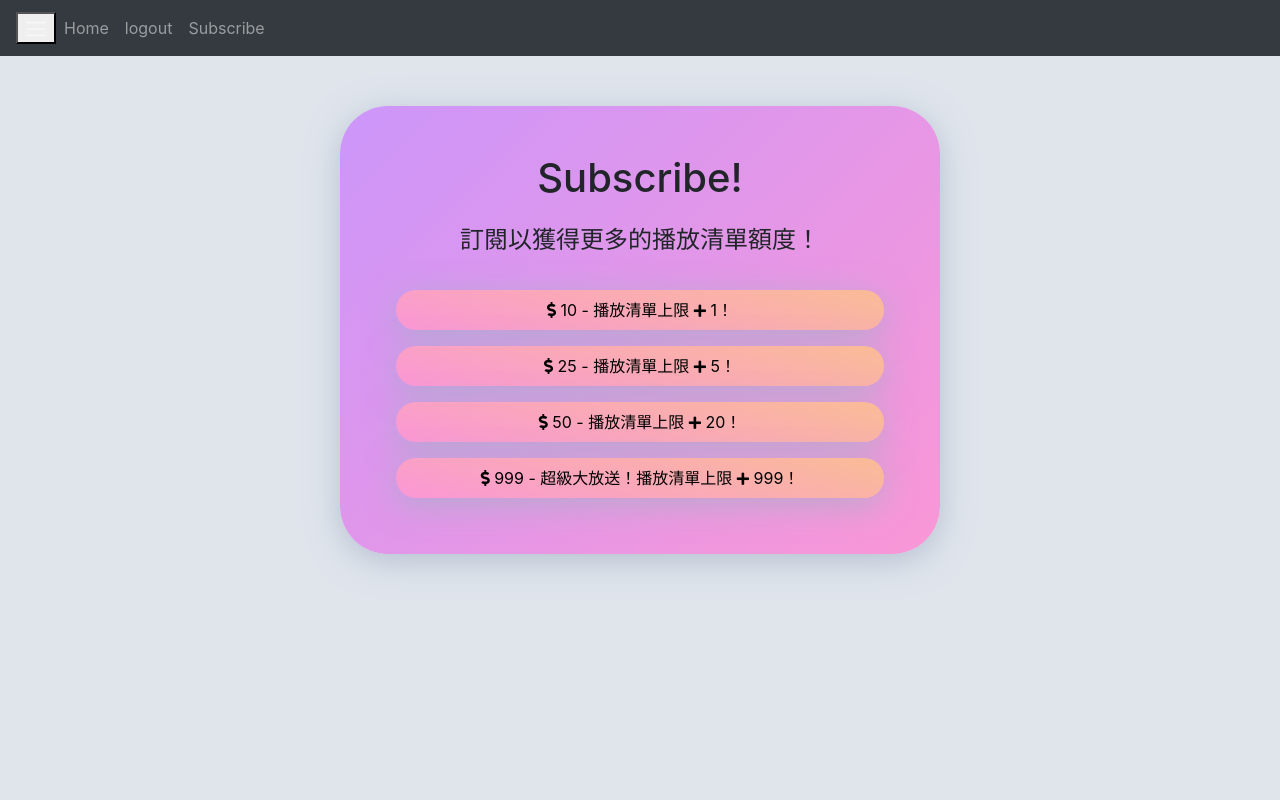
After one commit to Thirvin/DBMS_FINAL, a Flask app: page /subscribe in a window 1280 px wide. The commit adds this page. Run offline with Flask 3, Linux system fonts and the light colour scheme; a user stored in the database is signed in; some libraries are stand-ins or nearby versions.

Commit message:
add: subscribe ui

```diff
--- a/website/auth.py
+++ b/website/auth.py
@@ -169,6 +169,12 @@ def search_id():
     ret['title'] = music.M_title
     return ret
 
+@auth.route('/subscribe', methods=['GET'])
+def subscribe():
+    if current_user.is_anonymous:
+        return redirect(url_for('auth.login'))
+    return render_template('subscribe.html', user = current_user)
+
 
 @auth.route('/play/<path:index>',methods=['GET'])
 def play(index):
--- /dev/null
+++ b/website/static/css/subscribe.css
@@ -0,0 +1,165 @@
+//@import url("https://fonts.googleapis.com/css2?family=Roboto:wght@400;700&display=swap");
+
+body {
+    margin: 0;
+    height: 100vh;
+    font-family: Roboto, "Courier New", Courier, Georgia, Times, "Times New Roman", serif;
+}
+
+.container {
+    width: 80vw;
+    max-width: 600px;
+    margin: 50px auto;
+    padding: 3rem;
+    overflow-y: hidden;
+    overflow-x: hidden;
+    position: relative;
+    border-radius: 3rem;
+    box-shadow: 0 7px 2rem rgba(163, 177, 198, 0.7);
+    background: linear-gradient(135deg, #CC96FA, #FA97D6);
+}
+
+#playlistContainer {
+    z-index: 1;
+}
+h1 {
+    margin: 0;
+    padding: 0;
+    text-align: center;
+    font-size: 2.5rem;
+    margin-bottom: 0.5em;
+}
+
+.describe {
+    margin: 0;
+    padding: 0;
+    text-align: center;
+    font-size: 1.5rem;
+    margin-bottom: 1em;
+}
+
+.sub-button {
+    display: block;
+    margin: 0.5em;
+    padding: 0.5em 1em;
+    font-size: 16px;
+    color: #000000;
+    background: linear-gradient(15deg, #FA97D6, #FABC96);
+    border: none;
+    border-radius: 3rem;
+    cursor: pointer;
+    box-shadow: 0 7px 2rem rgba(163, 177, 198, 0.7);
+}
+
+.sub-button:hover {
+    background: linear-gradient(15deg, #C879AB, #BB8D70);
+}
+
+.btn-set {
+    display: flex;
+    flex-direction: column;
+    justify-content: center;
+    grid-column: 3;
+}
+
+.btn-delete {
+    margin-right: 1em;
+    justify-self: end;
+    display: none;
+  }
+
+
+
+
+
+/* Modal Header */
+.modal-header {
+    padding: 8px 16px;
+    align-items: center;
+}
+
+.modal-header .modal-title {
+    align-items: center;
+    font-size: 20px;
+}
+
+.modal-header .close {
+    color: #65717e;
+    weight: 20px;
+}
+
+  /* Modal Body */
+.modal-body {
+    padding: 8px 16px;
+}
+
+  .modal-body .form-control {
+    border: 1px solid #BBBFC4;
+    border-radius: 0.5em;
+    padding: 0.5em 1em;
+    margin: 0.5em 0;
+    width: 100%;
+    font-size: 1.6rem;
+}
+
+.modal-body .col-form-label {
+    font-size: 18px;
+    color: #65717e;
+}
+
+.modal-body .form-control::placeholder {
+    color: #BBBFC4;
+}
+
+/* Modal Content */
+.modal-content {
+    position: relative;
+    margin: auto;
+    padding: 0;
+    border: 1px solid #888;
+    width: 90%;
+    border-radius: 0.75em;
+    box-shadow: 0 4px 8px 0 rgba(0,0,0,0.2),0 6px 20px 0 rgba(0,0,0,0.19);
+    animation-name: animatetop;
+    animation-duration: 0.4s
+}
+
+/* Modal Footer */
+.modal-footer {
+    padding: 8px 16px;
+}
+
+.modal-footer .btn {
+    padding: 10px 20px;
+    color: #FFFFFF;
+    border: none;
+    border-radius: 0.5em;
+    cursor: pointer;
+    font-size: 16px;
+}
+
+/* Add Animation */
+@keyframes animatetop {
+    from {top: -300px; opacity: 0}
+    to {top: 0; opacity: 1}
+}
+
+
+
+.btn {
+    padding: 15px;
+    border-radius: 30px;
+    color: #7e8a98;
+    outline: none;
+    cursor: pointer;
+}
+.btn.lg {
+    font-size: 1em;
+}
+.btn:active {
+    cursor: pointer;
+    box-shadow: inset -5px -5px 15px 0px #ffffff9e, inset 5px 5px 15px 0px #a3b1c6a8;
+}
+.red {
+    color: #e22d49;
+}
--- a/website/templates/base.html
+++ b/website/templates/base.html
@@ -26,6 +26,7 @@
                         {% if user.is_authenticated  %}
                             <a class="nav-item nav-link" id="home" href="/">Home</a>
                             <a class="nav-item nav-link" id="logout" href="/logout">logout</a>
+                            <a class="nav-item nav-link" id="subscribe" href="/subscribe">Subscribe</a>
                         {% else %}
                             <a class="nav-item nav-link" id="login" href="/login">Login</a>
                             <a class="nav-item nav-link" id="sigh-up" href="/sigh-up">sigh-up</a>
--- /dev/null
+++ b/website/templates/subscribe.html
@@ -0,0 +1,68 @@
+{% extends "base.html" %}
+
+{% block title %}Subscribe{% endblock %}
+
+{% block content %}
+
+<link rel="stylesheet" type="text/css" href="/static/css/subscribe.css">
+
+<!-- The Modal -->
+<div id="input-modal" class="modal fade" tabindex="-1">
+  <div class="modal-dialog modal-dialog-centered">
+    <div class="modal-content">
+      <div class="modal-header">
+        <h5 class="modal-title">新增音樂：請輸入連結</h5>
+        <div class="btn-close" data-bs-dismiss="modal"><i class="fas fa-times"></i></div>
+      </div>
+      <div class="modal-body">
+        <form>
+          <div class="mb-3">
+            <label for="recipient-name" class="col-form-label">URL:</label>
+            <input type="text" class="form-control" id="recipient-name"
+              placeholder="https://www.youtube.com/watch?v=dQw4w9WgXcQ">
+          </div>
+        </form>
+      </div>
+      <div class="modal-footer">
+        <button type="button" class="btn btn-secondary" data-bs-dismiss="modal">取消</button>
+        <button type="button" class="btn btn-primary" id="add-music" data-bs-dismiss="modal">加入音樂</button>
+      </div>
+    </div>
+  </div>
+</div>
+
+<!-- Player container -->
+<div class="container">
+  <h1>Subscribe!</h1>
+  <div class="describe">
+    訂閱以獲得更多的播放清單額度！
+  </div>
+  <div id="playlistContainer">
+
+    <!-- Playlists will be loaded here -->
+
+  </div>
+
+  <div class="btn-set">
+    <button data-daller="10" class="sub-button">
+      <i class="fa fa-dollar"></i> 10 - 播放清單上限 <i class="fas fa-plus fa-sm"></i> 1！
+    </button>
+    <button data-daller="25" class="sub-button">
+      <i class="fa fa-dollar"></i> 25 - 播放清單上限 <i class="fas fa-plus fa-sm"></i> 5！
+    </button>
+    <button data-daller="50" class="sub-button">
+      <i class="fa fa-dollar"></i> 50 - 播放清單上限 <i class="fas fa-plus fa-sm"></i> 20！
+    </button>
+    <button data-daller="999" class="sub-button">
+      <i class="fa fa-dollar"></i> 999 - 超級大放送！播放清單上限 <i class="fas fa-plus fa-sm"></i> 999！
+    </button>
+  </div>
+</div>
+
+<script>
+  $(document).ready(function () {
+
+  });
+</script>
+
+{% endblock %}
```
Also changed, not shown: website/templates/play.html (+0 -8 lines), instance/database.db.
